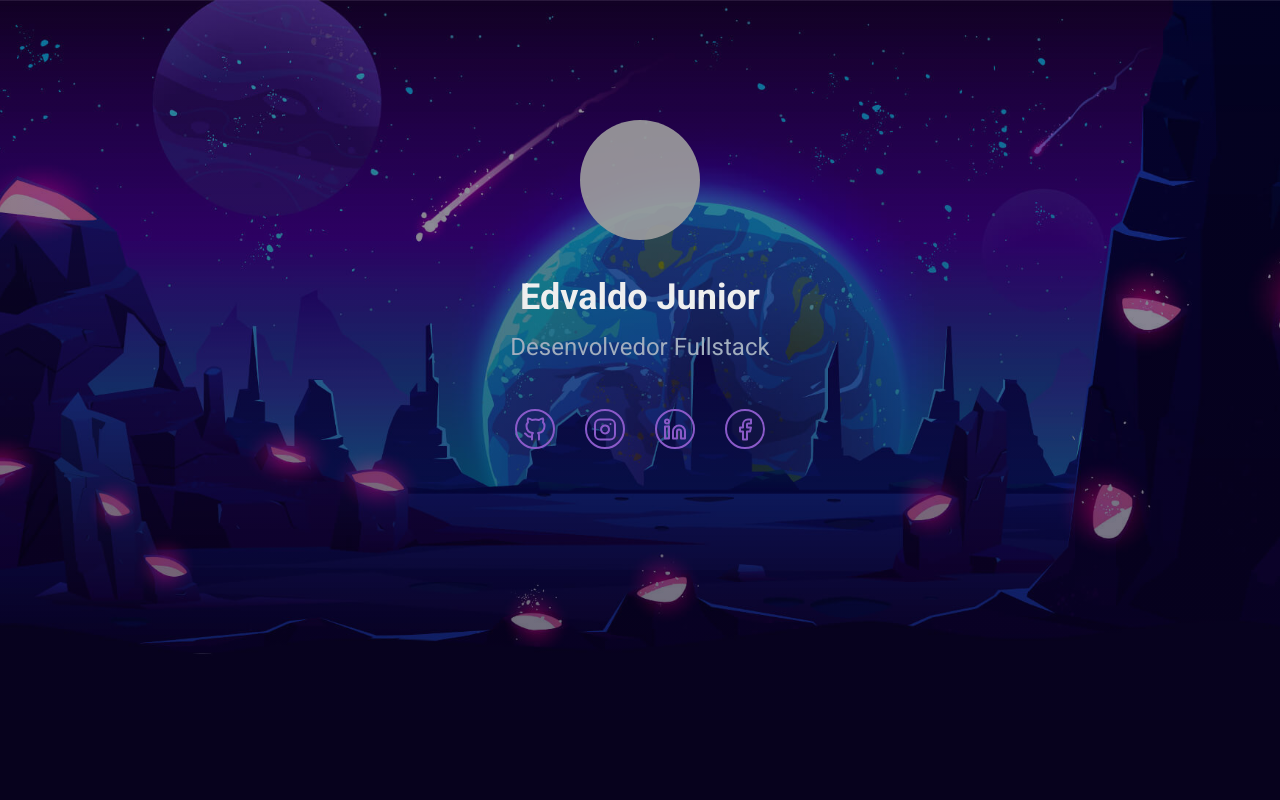
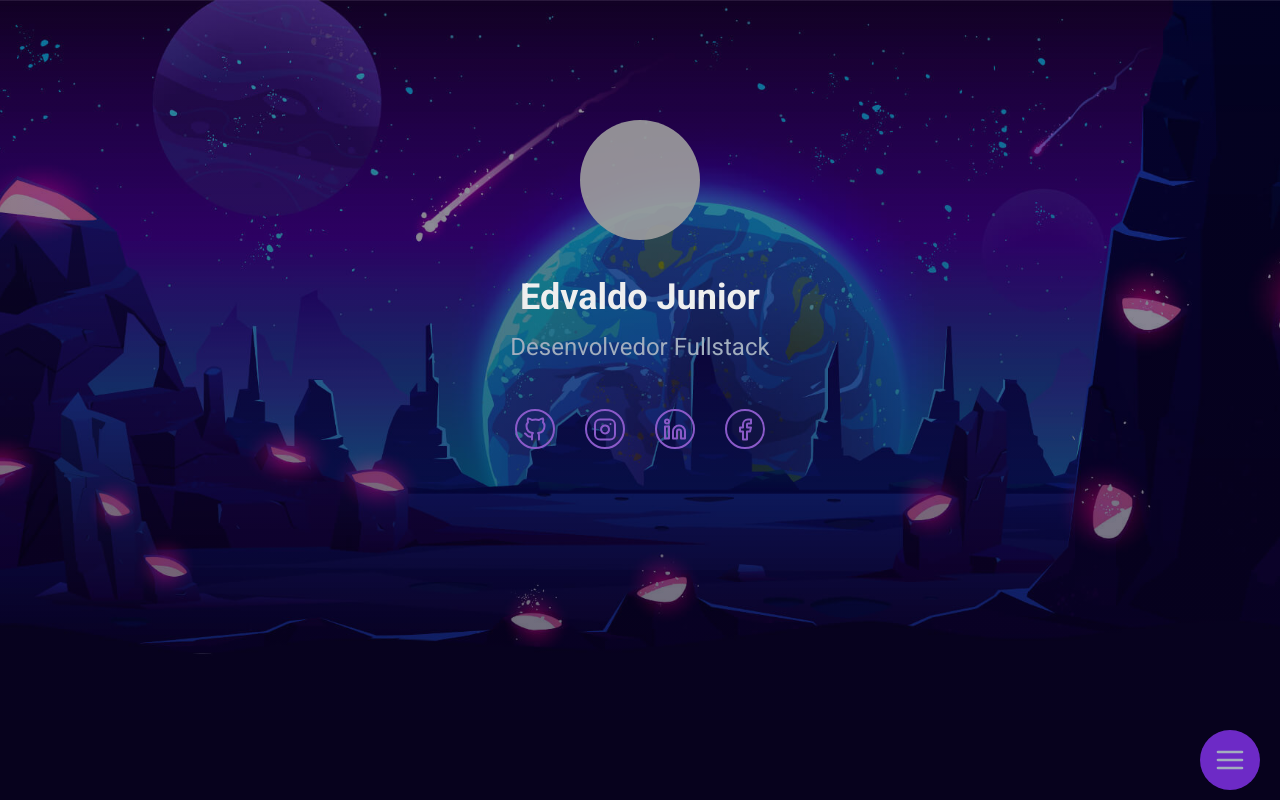
Before and after one commit to EddyPBR/eddypbr-website-old, a React (Create React App) app in the folder web/: page / in a window 1280 px wide. Shown: the top 800 px of the page. Built offline with nearby package versions, Linux system fonts and the light colour scheme; grey boxes are pictures that could not be loaded; the HTML template or start-up script is replaced by a standard one.

Commit message:
:package: Creating component Navbar

```diff
--- a/web/src/components/Carousel/styles.css
+++ b/web/src/components/Carousel/styles.css
@@ -43,12 +43,13 @@
   background-color: var(--color-purple-dark);
   z-index: 1;
   cursor: pointer;
-  transition: filter .3s;
+  transition: filter 0.3s;
   border-radius: 50%;
-  margin: 0 .4rem;
+  margin: 0 0.4rem;
 }
 
-#carousel .dot:hover, #carousel .dot.active {
+#carousel .dot:hover,
+#carousel .dot.active {
   filter: brightness(1.4);
 }
 
--- /dev/null
+++ b/web/src/components/Navbar/index.js
@@ -0,0 +1,76 @@
+import React from "react";
+import { Link } from "react-router-dom";
+import {
+  FiHome,
+  FiMail,
+  FiMenu,
+  FiPenTool,
+  FiPackage,
+  FiBook,
+} from "react-icons/fi";
+
+import "./styles.css";
+
+const Navbar = () => {
+  function showNavbar(navButton, navbar) {
+    navButton.classList.add("active");
+    navbar.classList.add("show");
+    setTimeout(() => {
+      navButton.removeAttribute("toggle");
+      navButton.setAttribute("toggle", "true");
+    }, 1000);
+  }
+
+  function hideNavbar(navButton, navbar) {
+    navButton.classList.remove("active");
+    navbar.classList.add("hidding");
+
+    setTimeout(() => {
+      navbar.classList.remove("show");
+      navbar.classList.remove("hidding");
+      navButton.removeAttribute("toggle");
+      navButton.setAttribute("toggle", "false");
+    }, 1000);
+  }
+
+  function displayNavbar() {
+    const navButton = document.getElementsByClassName("main")[0];
+    const navbar = document.getElementsByClassName("sub-links")[0];
+
+    document.querySelector("[toggle='false']")
+      ? showNavbar(navButton, navbar)
+      : hideNavbar(navButton, navbar);
+  }
+
+  return (
+    <nav>
+      <div className="sub-links">
+        <Link to="/">
+          <FiHome />
+          <span>Home</span>
+        </Link>
+        <Link to="/portfolio">
+          <FiPenTool />
+          <span>Portfolio</span>
+        </Link>
+        <Link to="/projetos">
+          <FiPackage />
+          <span>Projetos</span>
+        </Link>
+        <Link to="/blog">
+          <FiBook />
+          <span>Blog</span>
+        </Link>
+        <Link to="/contato">
+          <FiMail />
+          <span>Contato</span>
+        </Link>
+      </div>
+      <Link to="#" className="main" onClick={displayNavbar} toggle="false">
+        <FiMenu />
+      </Link>
+    </nav>
+  );
+};
+
+export default Navbar;
--- /dev/null
+++ b/web/src/components/Navbar/styles.css
@@ -0,0 +1,126 @@
+nav {
+  position: fixed;
+  bottom: 1rem;
+  right: 1rem;
+  width: 8rem;
+  height: auto;
+
+  display: flex;
+  flex-direction: column;
+  justify-content: center;
+  align-items: center;
+}
+
+nav a {
+  width: 5rem;
+  height: 5rem;
+  padding: 1.4rem;
+  border-radius: 50%;
+  background-color: var(--color-purple-dark);
+  transition: filter .3s;
+
+  display: flex;
+  flex-direction: column;
+  justify-content: center;
+  align-items: center;
+}
+
+nav a:hover {
+  filter: brightness(1.2);
+}
+
+nav svg {
+  width: 100%;
+  height: 100%;
+  color: var(--color-grey);
+}
+
+nav .main {
+  width: 6rem;
+  height: 6rem;
+}
+
+nav .main.active {
+  filter: brightness(1.3);
+}
+
+nav .sub-links {
+  display: none;
+  opacity: 0;
+}
+
+nav .sub-links a{
+  margin: 10px 0;
+}
+
+nav .sub-links span {
+  visibility: hidden;
+  opacity: 0;
+  font-size: 1rem;
+  background-color: var(--color-purple-dark);
+  color: var(--color-grey-light);
+  text-align: center;
+  border-radius: 6px;
+  padding: .5rem 1rem;
+  margin-right: 9rem;
+  position: absolute;
+  z-index: 10;
+  min-width: 6rem;
+
+  transition: opacity .5s;
+}
+
+nav .sub-links a:hover span {
+  visibility: visible;
+  opacity: 1;
+}
+
+nav .sub-links.show {
+  display: block;
+  animation-name: show-navbar;
+  animation-duration: 1s;
+  animation-fill-mode: forwards;
+}
+
+nav .sub-links.show.hidding {
+  display: block;
+  animation-name: hide-navbar;
+  animation-duration: 1s;
+  animation-fill-mode: forwards;
+}
+
+@media(max-height: 360px) {
+  nav a {
+    width: 4rem;
+    height: 4rem;
+    padding: 1rem;
+  }
+  nav .main {
+    width: 5rem;
+    height: 5rem;
+  }
+}
+
+/* ANIMATIONS */
+@keyframes show-navbar {
+  from {
+    opacity: 0;
+    transform: translate3d(0, 100%, 0);
+  }
+
+  to {
+    opacity: 1;
+    transform: translate3d(0, 0, 0);
+  }
+}
+
+@keyframes hide-navbar {
+  from {
+    opacity: 1;
+    transform: translate3d(0, 0, 0);
+  }
+  to {
+    opacity: 0;
+    transform: translate3d(0, 100%, 0);
+  }
+}
--- a/web/src/pages/Home/index.js
+++ b/web/src/pages/Home/index.js
@@ -8,6 +8,7 @@ import {
   FiArrowRightCircle,
 } from "react-icons/fi";
 
+import Navbar from "../../components/Navbar";
 import Section from "../../components/Section";
 import Portfolio from "../../components/Portfolio";
 import Project from "../../components/Project";
@@ -23,6 +24,8 @@ import rocket from "../../assets/images/rocket.png";
 const Home = () => {
   return (
     <>
+      <Navbar />
+
       <header id="introduction">
         <div className="container">
           <img
```
